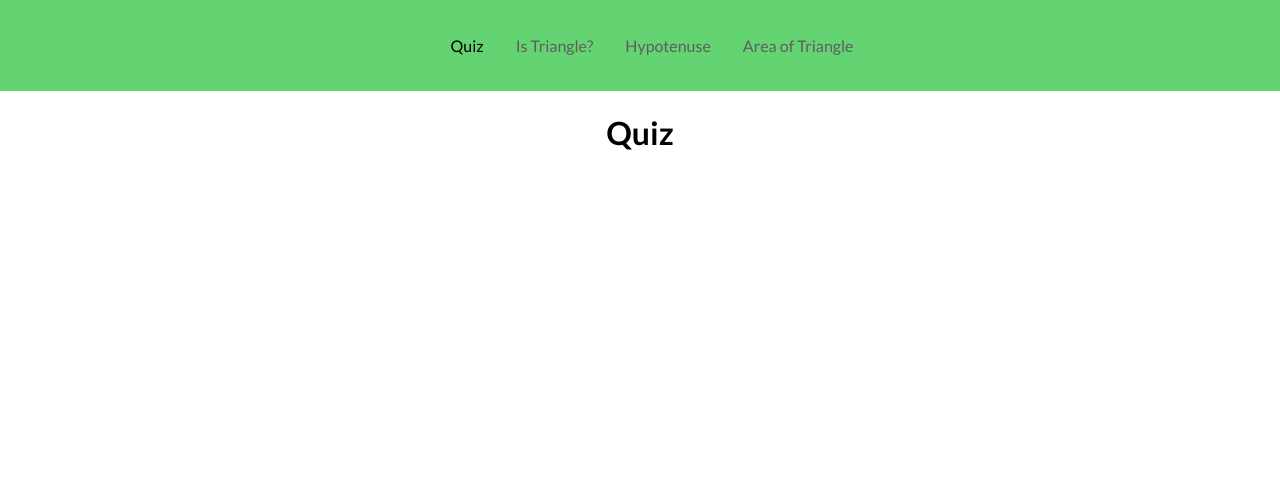
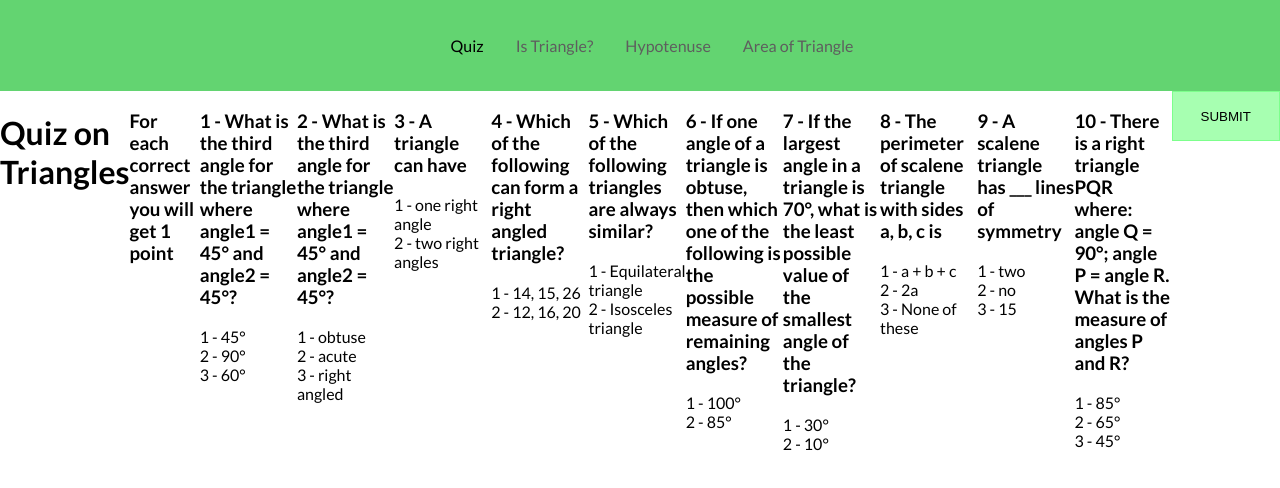
Before and after one commit to aliarslanansari/mark12-fun-with-triangles, a React (Create React App) app: page / in a window 1280 px wide. Shown: the top 488 px of the page. Built offline with nearby package versions, Linux system fonts and the light colour scheme.

Commit message:
added quiz on page and handlers to show score

```diff
--- a/src/pages/Quiz.jsx
+++ b/src/pages/Quiz.jsx
@@ -1,10 +1,85 @@
-import React from 'react'
+import React, { useEffect, useState } from 'react'
+import styled from 'styled-components'
 import Wrapper from '../components/Wrapper'
+import { quizQuestions } from './../data'
+
+export const Title = styled.h1`
+  margin-bottom: 0;
+  display: block;
+`
+export const SubTitle = styled.h3`
+  display: block;
+`
+
+const Question = styled.div`
+  width: 500px;
+`
+const Options = styled.span`
+  display: block;
+  cursor: pointer;
+  ${(props) => props.selected && 'background: #a7ffb1;'}
+  &:hover {
+    border-right: 1px solid #7dff8c;
+    border-left: 1px solid #7dff8c;
+  }
+`
+const Button = styled.button`
+  cursor: pointer;
+  width: 500px;
+  border: 1px solid #7dff8c;
+  background: #a7ffb1;
+  height: 50px;
+`
 
 const Quiz = () => {
+  const [question, setQuestion] = useState(quizQuestions)
+  const [currentScore, setCurrentScore] = useState(0)
+  const [showScore, setShowScore] = useState(false)
+
+  const onOptionSelect = (quesIndex, opt) => {
+    question[quesIndex].selected = opt
+    setQuestion([...question])
+    setShowScore(false)
+  }
+
+  useEffect(() => {
+    if (showScore) {
+      document.querySelector('#score').scrollIntoView({ behavior: 'smooth' })
+    }
+  }, [showScore])
+
+  const onSubmit = () => {
+    const score = question.reduce((score, currentQues, index) => {
+      if (currentQues.selected === currentQues.answer) {
+        score = score + 1
+      }
+      return score
+    }, 0)
+    setCurrentScore(score)
+    setShowScore(true)
+  }
   return (
     <Wrapper>
-      <h1>Quiz</h1>
+      <Title>Quiz on Triangles</Title>
+      <SubTitle>For each correct answer you will get 1 point</SubTitle>
+      {question.map((ques, index) => (
+        <Question key={ques.question + index}>
+          <h3>{index + 1 + ' - ' + ques.question}</h3>
+          {ques.options.map((opt, ind) => (
+            <Options
+              key={opt + ind}
+              onClick={() => onOptionSelect(index, opt)}
+              selected={ques.selected === opt}>
+              {ind + 1 + ' - ' + opt}
+            </Options>
+          ))}
+          <br />
+        </Question>
+      ))}
+      <Button onClick={onSubmit}>SUBMIT</Button>
+      <br />
+      {showScore && <h3 id='score'>Current Score: {currentScore}</h3>}
+      <br />
     </Wrapper>
   )
 }
```
